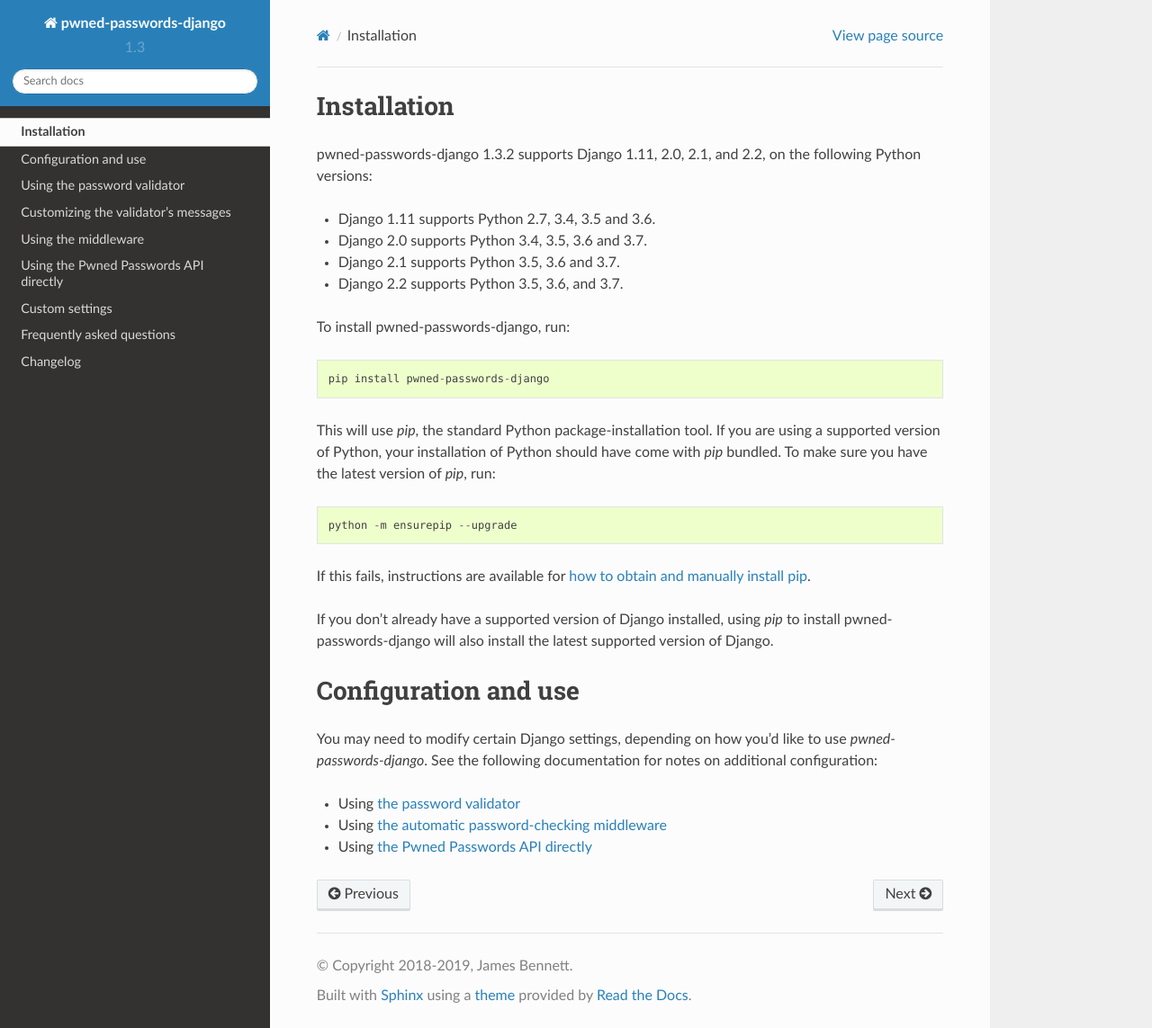
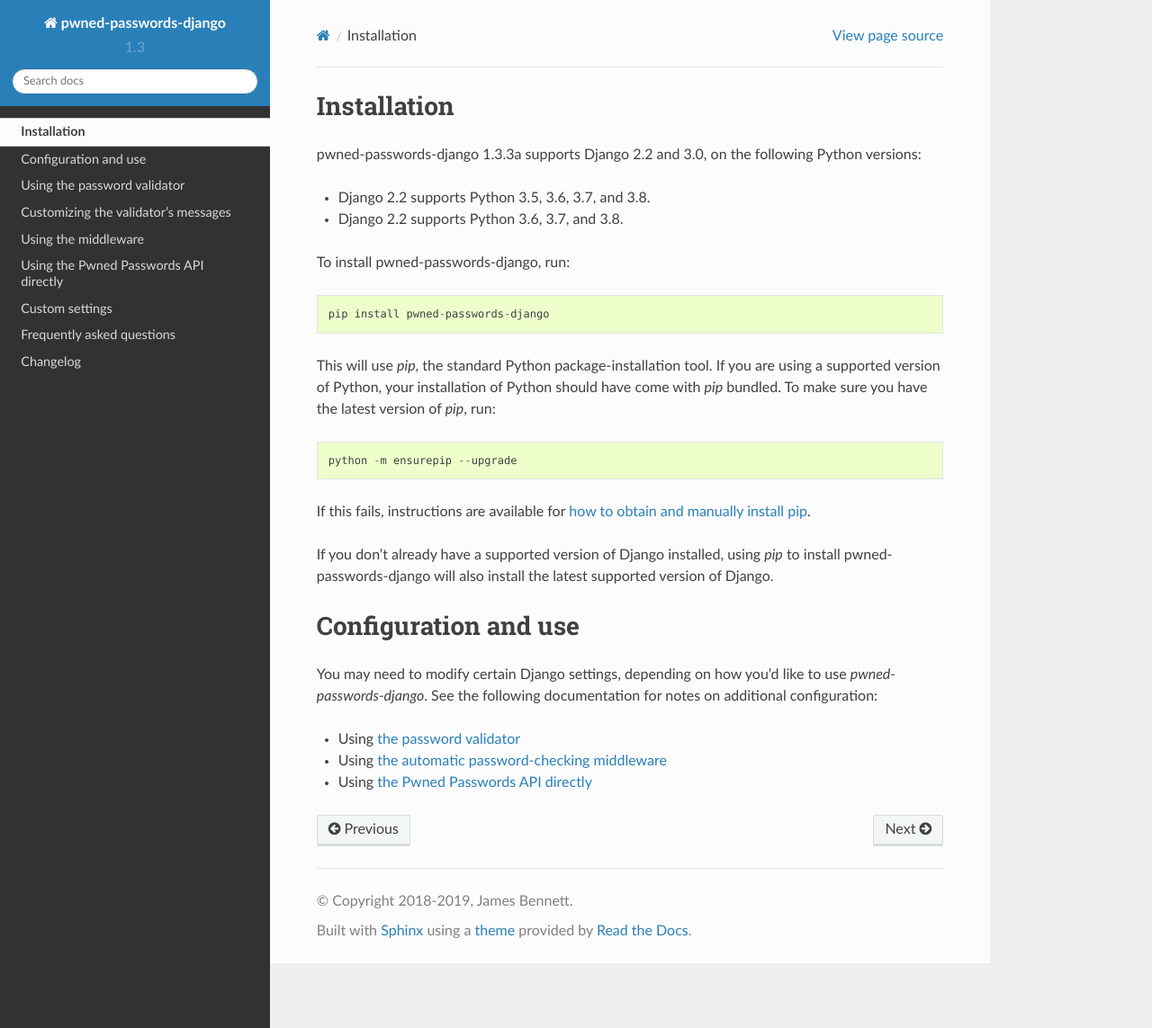
Before and after one commit to ubernostrum/pwned-passwords-django, a Sphinx documentation site: the page built from docs/install.rst, in a window 1280 px wide and 1143 px high. Shown: the whole window at 90% size. Built offline with Sphinx 7.4.7 and the Read the Docs theme 2.0.0, drawn with Linux system fonts in a browser that asks for light colours.

Commit message:
Start documentation update.

```diff
--- a/docs/conf.py
+++ b/docs/conf.py
@@ -1,43 +1,52 @@
 import os
 import sys
 
-on_rtd = os.environ.get('READTHEDOCS', None) == 'True'
 
-extensions = ['sphinx.ext.intersphinx']
-templates_path = ['_templates']
-source_suffix = '.rst'
-master_doc = 'index'
-project = u'pwned-passwords-django'
-copyright = u'2018-2019, James Bennett'
-version = '1.3'
-release = '1.3.2'
-exclude_trees = ['_build']
-pygments_style = 'sphinx'
-html_static_path = ['_static']
-htmlhelp_basename = 'pwned-passwords-djangodoc'
+on_rtd = os.environ.get("READTHEDOCS", None) == "True"
+
+extensions = ["sphinx.ext.intersphinx"]
+templates_path = ["_templates"]
+source_suffix = ".rst"
+master_doc = "index"
+project = "pwned-passwords-django"
+copyright = "2018-2019, James Bennett"
+version = "1.3"
+release = "1.3.3a"
+exclude_trees = ["_build"]
+pygments_style = "sphinx"
+html_static_path = ["_static"]
+htmlhelp_basename = "pwned-passwords-djangodoc"
 latex_documents = [
-  ('index', 'pwned-passwords-django.tex', u'pwned-passwords-django Documentation',
-   u'James Bennett', 'manual'),
+    (
+        "index",
+        "pwned-passwords-django.tex",
+        "pwned-passwords-django Documentation",
+        "James Bennett",
+        "manual",
+    )
 ]
 
 intersphinx_mapping = {
-    'django': ('https://docs.djangoproject.com/en/stable/',
-               'https://docs.djangoproject.com/en/stable/_objects/'),
-    'python': ('https://docs.python.org/3', None),
+    "django": (
+        "https://docs.djangoproject.com/en/stable/",
+        "https://docs.djangoproject.com/en/stable/_objects/",
+    ),
+    "python": ("https://docs.python.org/3", None),
 }
 
 if not on_rtd:
     import sphinx_rtd_theme
-    html_theme = 'sphinx_rtd_theme'
+
+    html_theme = "sphinx_rtd_theme"
     html_theme_path = [sphinx_rtd_theme.get_html_theme_path()]
 
 # Spelling check needs an additional module that is not installed by default.
 # Add it only if spelling check is requested so docs can be generated without it.
-if 'spelling' in sys.argv:
+if "spelling" in sys.argv:
     extensions.append("sphinxcontrib.spelling")
 
 # Spelling language.
-spelling_lang = 'en_US'
+spelling_lang = "en_US"
 
 # Location of word list.
-spelling_word_list_filename = 'spelling_wordlist.txt'
+spelling_word_list_filename = "spelling_wordlist.txt"
--- a/docs/faq.rst
+++ b/docs/faq.rst
@@ -11,9 +11,8 @@
 What versions of Django and Python are supported?
 -------------------------------------------------
 
-As of pwned-passwords-django |release|, Django 1.11, 2.0, 2.1, and 2.2
-are supported, on Python 2.7, (Django 1.11 only), 3.4 (Django 1.11 and
-2.0 only), 3.5, 3.6 and 3.7 (Django 2.0, 2.1, and 2.2 only).
+As of pwned-passwords-django |release|, Django 2.2 and 3.0 are
+supported, on Python 3.5, (Django 2.2 only), 3.6, 3.7, and 3.8.
 
 
 Should I use the validator, the middleware, or the API directly?
--- a/docs/install.rst
+++ b/docs/install.rst
@@ -4,16 +4,12 @@
 Installation
 ============
 
-pwned-passwords-django |release| supports Django 1.11, 2.0, 2.1, and
-2.2, on the following Python versions:
+pwned-passwords-django |release| supports Django 2.2 and 3.0, on the
+following Python versions:
 
-* Django 1.11 supports Python 2.7, 3.4, 3.5 and 3.6.
+* Django 2.2 supports Python 3.5, 3.6, 3.7, and 3.8.
 
-* Django 2.0 supports Python 3.4, 3.5, 3.6 and 3.7.
-
-* Django 2.1 supports Python 3.5, 3.6 and 3.7.
-
-* Django 2.2 supports Python 3.5, 3.6, and 3.7.
+* Django 2.2 supports Python 3.6, 3.7, and 3.8.
 
 To install pwned-passwords-django, run::
 
--- a/setup.py
+++ b/setup.py
@@ -6,7 +6,7 @@
 setup(
     name="pwned-passwords-django",
     zip_safe=False,  # eggs are the devil.
-    version="1.3.2",
+    version="1.3.3a",
     description="A Pwned Passwords implementation for Django sites.",
     long_description=open(os.path.join(os.path.dirname(__file__), "README.rst")).read(),
     author="James Bennett",
```
